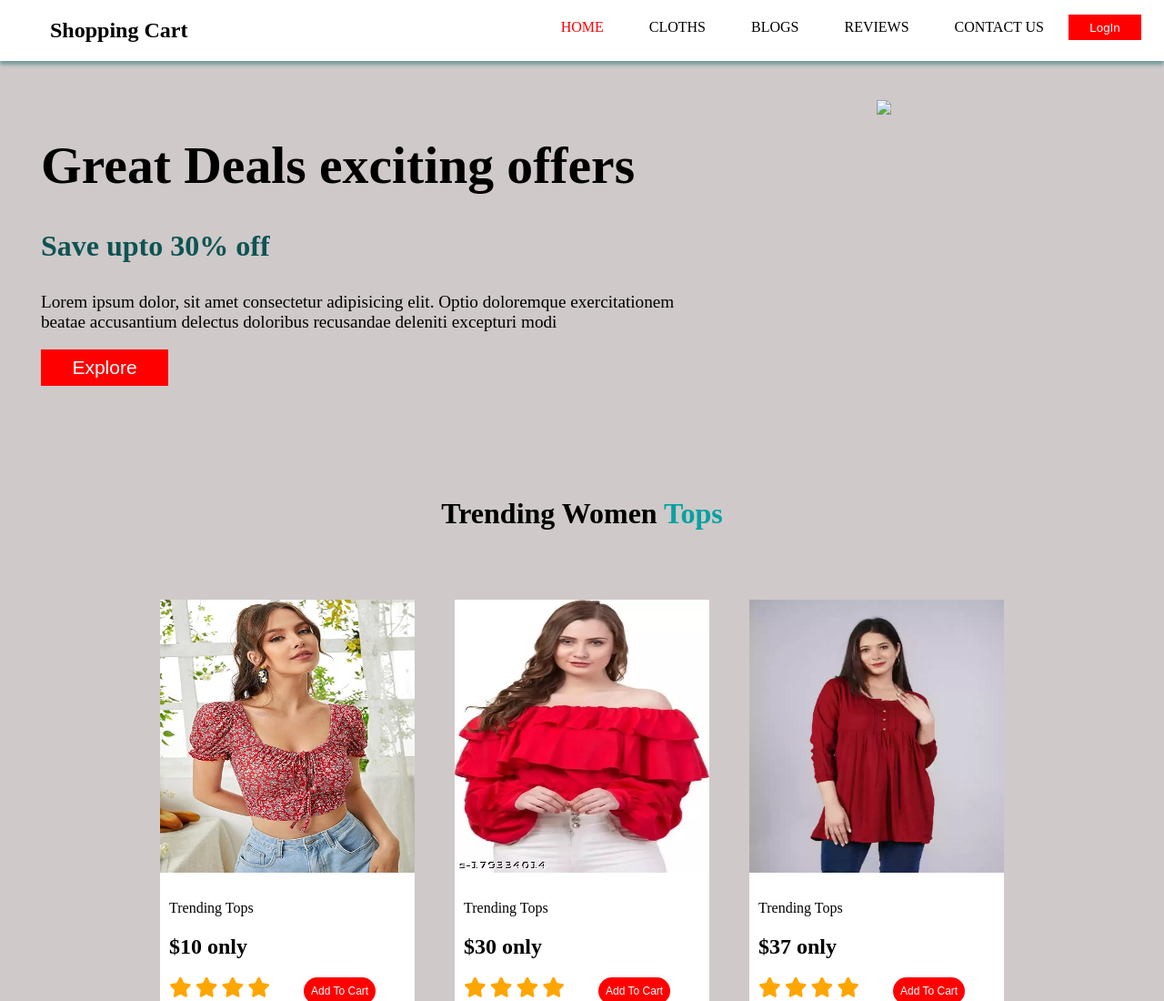
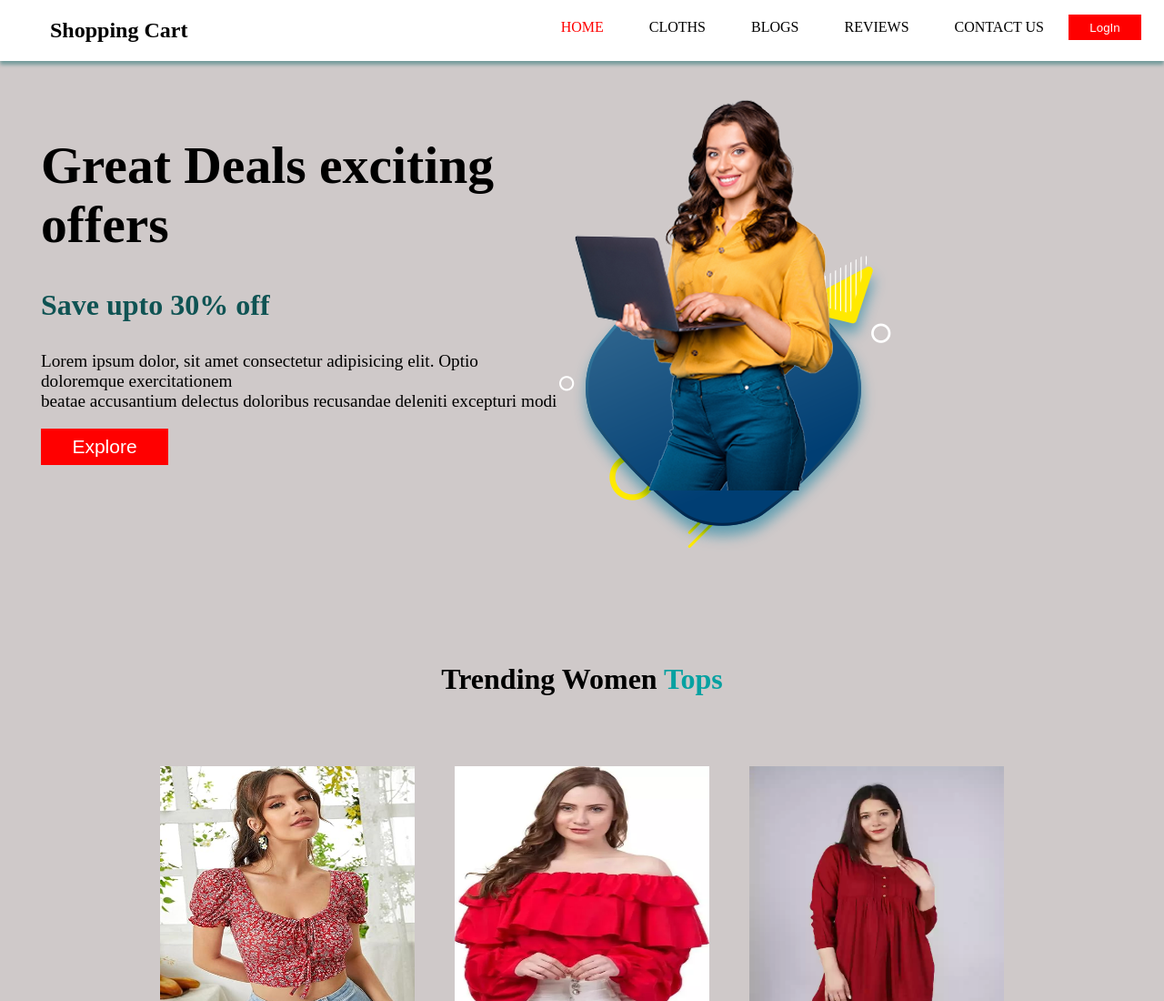
Before and after one commit to varnita30/clothswebsite.github.io, a plain HTML site: page index.html in a window 1280 px wide. Shown: the top 1100 px of the page at 91% size. Drawn offline with Linux system fonts and the light colour scheme; files whose address does not match are found by name; a web font is replaced by a local one.

Commit message:
index.html

```diff
--- a/index.html
+++ b/index.html
@@ -42,7 +42,7 @@
                 </p>
                 <button>Explore</button>
             </div>
-            <img src="images/purpose-ecommerce-websites.png">
+            <img src="purpose-ecommerce-websites.png">
         </div>
         <!---Women cloths-->
         <div class="cloth" id="cloth">
```
